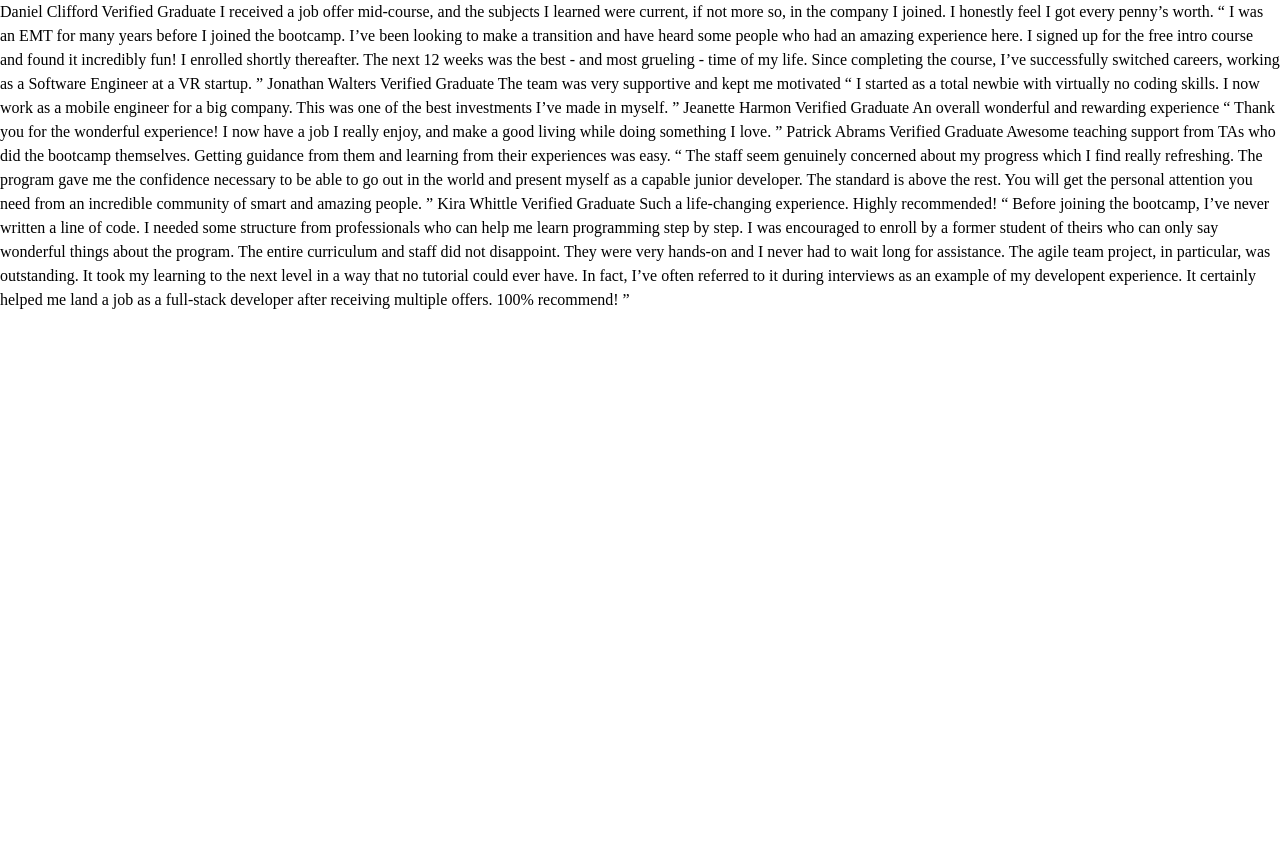
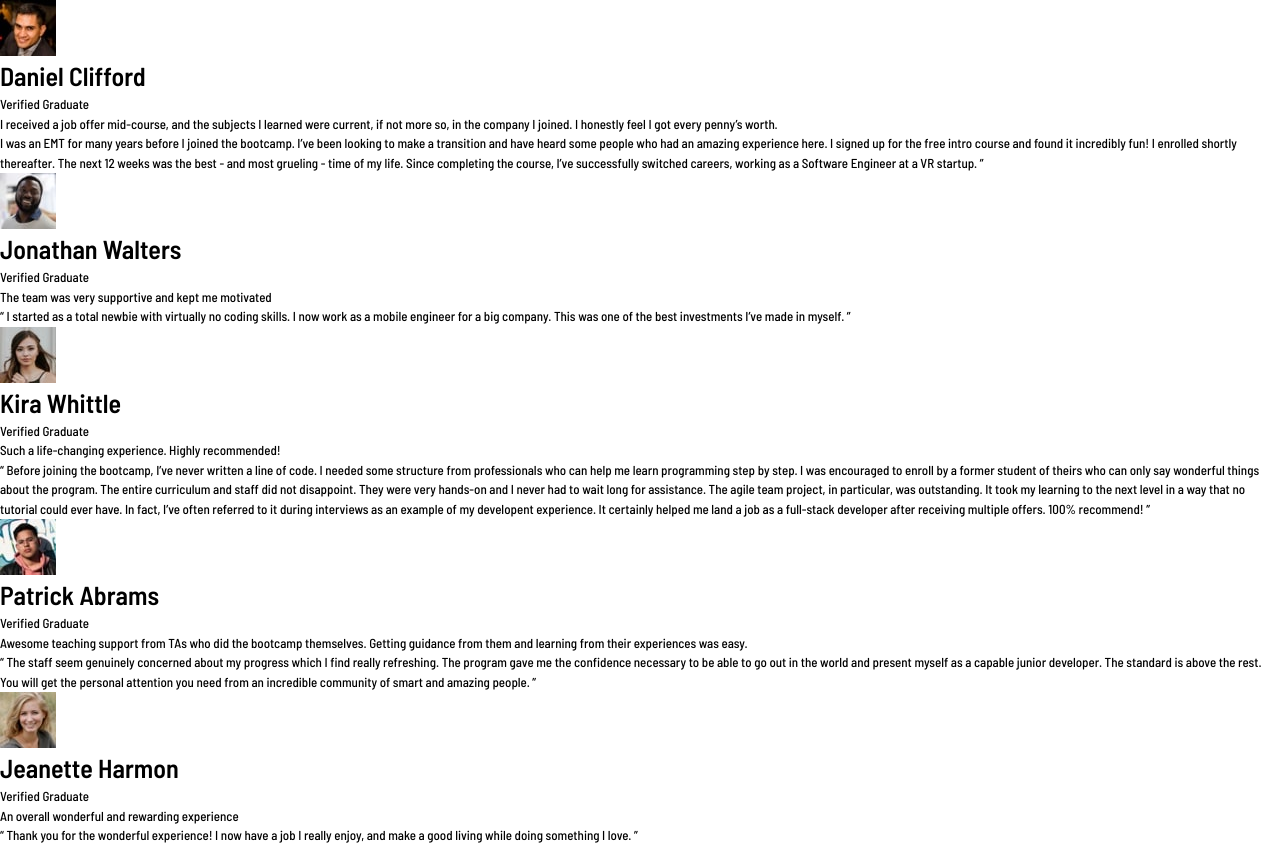
Before and after one commit to PPechmann/Testimonials-Grid-Section, a website built with Vite: page index.html in a window 1280 px wide. Before the commit the page ends 800 px from the top, so only its background shows below. Built offline with nearby package versions, Linux system fonts and the light colour scheme.

Commit message:
added markup

```diff
--- a/index.html
+++ b/index.html
@@ -4,6 +4,9 @@
   <meta charset="UTF-8">
   <meta name="viewport" content="width=device-width, initial-scale=1.0">
   <link rel="stylesheet" href="style.css">
+  <link rel="preconnect" href="https://fonts.googleapis.com">
+  <link rel="preconnect" href="https://fonts.gstatic.com" crossorigin>
+  <link href="https://fonts.googleapis.com/css2?family=Barlow+Semi+Condensed:wght@500;600&display=swap" rel="stylesheet">
 
   <link rel="icon" type="image/png" sizes="32x32" href="./images/favicon-32x32.png">
 
@@ -11,59 +14,62 @@
 
 </head>
 <body>
-  Daniel Clifford
-  Verified Graduate
-
-  I received a job offer mid-course, and the subjects I learned were current, if not more so,
-  in the company I joined. I honestly feel I got every penny’s worth.
-
-  “ I was an EMT for many years before I joined the bootcamp. I’ve been looking to make a
+  <div class="container">
+    <div class="daniel">
+      <img src="images/image-daniel.jpg" alt="Profile Picture" class="profile-pic">
+      <h1 class="name">Daniel Clifford</h1>
+      <p class="position">Verified Graduate</p>
+      <p class="bold-description">I received a job offer mid-course, and the subjects I learned were current, if not more so,
+        in the company I joined. I honestly feel I got every penny’s worth.</p>
+      <p class="description"> I was an EMT for many years before I joined the bootcamp. I’ve been looking to make a
         transition and have heard some people who had an amazing experience here. I signed up
         for the free intro course and found it incredibly fun! I enrolled shortly thereafter.
         The next 12 weeks was the best - and most grueling - time of my life. Since completing
-  the course, I’ve successfully switched careers, working as a Software Engineer at a VR startup. ”
-
-  Jonathan Walters
-  Verified Graduate
-
-  The team was very supportive and kept me motivated
-
-  “ I started as a total newbie with virtually no coding skills. I now work as a mobile engineer
-  for a big company. This was one of the best investments I’ve made in myself. ”
-
-  Jeanette Harmon
-  Verified Graduate
-
-  An overall wonderful and rewarding experience
-
-  “ Thank you for the wonderful experience! I now have a job I really enjoy, and make a good living
-  while doing something I love. ”
-
-  Patrick Abrams
-  Verified Graduate
-
-  Awesome teaching support from TAs who did the bootcamp themselves. Getting guidance from them and
-  learning from their experiences was easy.
-
-  “ The staff seem genuinely concerned about my progress which I find really refreshing. The program
-  gave me the confidence necessary to be able to go out in the world and present myself as a capable
-  junior developer. The standard is above the rest. You will get the personal attention you need from
-  an incredible community of smart and amazing people. ”
-
-  Kira Whittle
-  Verified Graduate
-
-  Such a life-changing experience. Highly recommended!
-
-  “ Before joining the bootcamp, I’ve never written a line of code. I needed some structure from
+        the course, I’ve successfully switched careers, working as a Software Engineer at a VR startup. ”</p>
+    </div>
+    <div class="jonathan">
+      <img src="images/image-jonathan.jpg" alt="Profile Picture" class="profile-pic">
+      <h1 class="name">Jonathan Walters</h1>
+      <p class="position">Verified Graduate</p>
+      <p class="bold-description">The team was very supportive and kept me motivated</p>
+      <p class="description"> “ I started as a total newbie with virtually no coding skills. I now work as a mobile engineer
+        for a big company. This was one of the best investments I’ve made in myself. ”</p>
+    </div>
+    <div class="kira">
+      <img src="images/image-kira.jpg" alt="Profile Picture" class="profile-pic">
+      <h1 class="name">Kira Whittle</h1>
+      <p class="position">Verified Graduate</p>
+      <p class="bold-description">Such a life-changing experience. Highly recommended!</p>
+      <p class="description">“ Before joining the bootcamp, I’ve never written a line of code. I needed some structure from
         professionals who can help me learn programming step by step. I was encouraged to enroll by a former
         student of theirs who can only say wonderful things about the program. The entire curriculum and staff
         did not disappoint. They were very hands-on and I never had to wait long for assistance. The agile team
         project, in particular, was outstanding. It took my learning to the next level in a way that no tutorial
         could ever have. In fact, I’ve often referred to it during interviews as an example of my developent
         experience. It certainly helped me land a job as a full-stack developer after receiving multiple offers.
-  100% recommend! ”
+        100% recommend! ”</p>
+    </div>
+    <div class="patrick">
+      <img src="images/image-patrick.jpg" alt="Profile Picture" class="profile-pic">
+      <h1 class="name">Patrick Abrams</h1>
+      <p class="position">Verified Graduate</p>
+      <p class="bold-description">Awesome teaching support from TAs who did the bootcamp themselves. Getting guidance from them and
+        learning from their experiences was easy.</p>
+      <p class="description">“ The staff seem genuinely concerned about my progress which I find really refreshing. The program
+        gave me the confidence necessary to be able to go out in the world and present myself as a capable
+        junior developer. The standard is above the rest. You will get the personal attention you need from
+        an incredible community of smart and amazing people. ”</p>
+    </div>
+    <div class="jeanette">
+      <img src="images/image-jeanette.jpg" alt="Profile Picture" class="profile-pic">
+      <h1 class="name">Jeanette Harmon</h1>
+      <p class="position">Verified Graduate</p>
+      <p class="bold-description">An overall wonderful and rewarding experience</p>
+      <p class="description">“ Thank you for the wonderful experience! I now have a job I really enjoy, and make a good living
+        while doing something I love. ”</p>
+    </div>
 
+  </div>
 
 </body>
 </html>
--- a/style.css
+++ b/style.css
@@ -74,3 +74,14 @@ select {
     scroll-behavior: auto !important;
   }
 }
+
+:root{
+  --clr-moderate-violet: hsl(263, 55%, 52%);
+  --clr--dark-grayish-blue: hsl(217, 19%, 35%);
+  --clr-dark-blakish-blue: hsl(219, 29%, 14%);
+  --clr-white: hsl(0, 0%, 100%);
+  --clr-light-gray: hsl(0, 0%, 81%);
+  --clr-light-gray-blue: hsl(210, 46%, 95%);
+  font-size: 13px;
+  font-family: 'Barlow Semi Condensed', sans-serif;
+}
```
Lines whose indentation alone changed are shown as unchanged.
